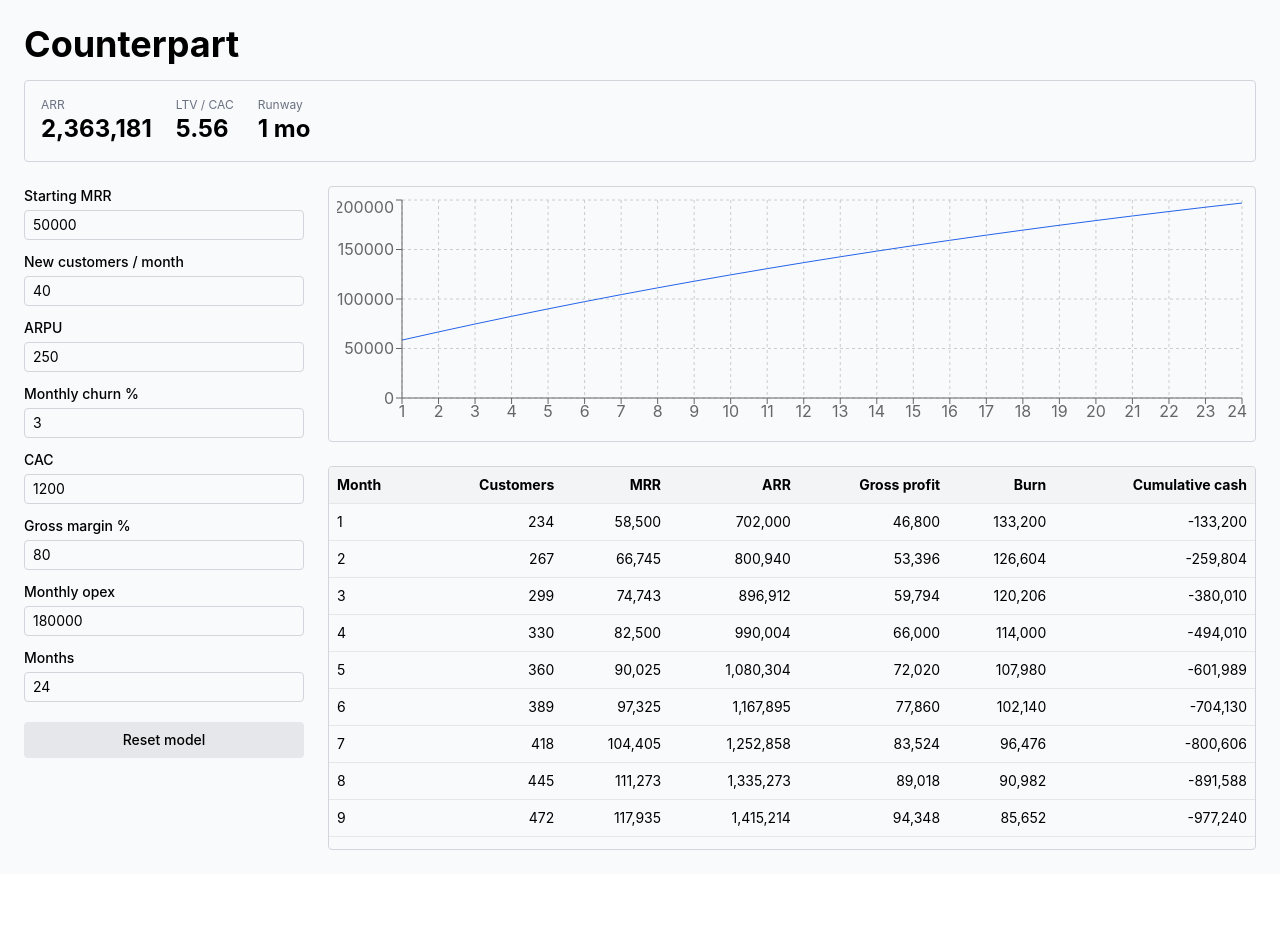
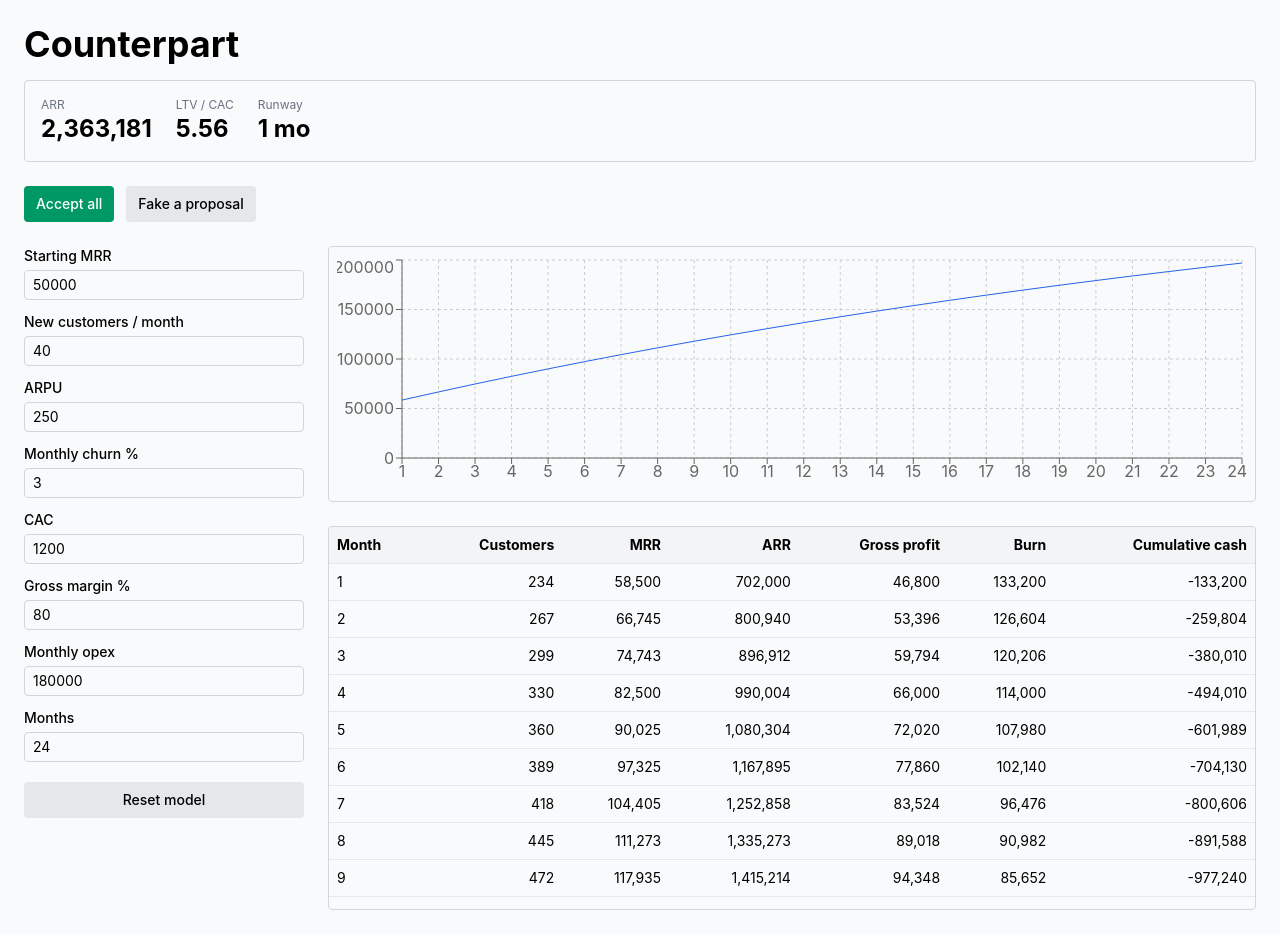
Before and after one commit to amohash/counterpart, a React (Vite) app: page / in a window 1280 px wide. Before the commit the page ends 874 px from the top, so only its background shows below. Built offline with nearby package versions, Linux system fonts and the light colour scheme.

Commit message:
Phase 4: proposal system (amber highlights, accept/reject/accept all)

```diff
--- a/src/App.tsx
+++ b/src/App.tsx
@@ -3,16 +3,41 @@
 import { MrrChart } from './components/MrrChart';
 import { ProjectionTable } from './components/ProjectionTable';
 import { useModelState } from './hooks/useModelState';
+import { useProposals } from './hooks/useProposals';
 
 function App() {
   const { assumptions, output, setAssumption, reset } = useModelState();
+  const { pendingFor, addProposal, accept, reject, acceptAll } = useProposals(setAssumption);
 
   return (
     <div className="min-h-screen bg-gray-50 p-6">
       <h1 className="mb-4 text-4xl font-bold">Counterpart</h1>
       <Headline output={output} />
+      <div className="mt-6 flex gap-3">
+        <button
+          type="button"
+          onClick={acceptAll}
+          className="rounded bg-emerald-600 px-3 py-2 text-sm font-medium text-white hover:bg-emerald-700"
+        >
+          Accept all
+        </button>
+        <button
+          type="button"
+          onClick={() => addProposal('monthlyChurnPct', 15, 'Fake proposal for testing')}
+          className="rounded bg-gray-200 px-3 py-2 text-sm font-medium hover:bg-gray-300"
+        >
+          Fake a proposal
+        </button>
+      </div>
       <div className="mt-6 grid grid-cols-1 gap-6 md:grid-cols-[280px_1fr]">
-        <AssumptionsPanel assumptions={assumptions} onChange={setAssumption} onReset={reset} />
+        <AssumptionsPanel
+          assumptions={assumptions}
+          onChange={setAssumption}
+          onReset={reset}
+          pendingFor={pendingFor}
+          onAcceptProposal={accept}
+          onRejectProposal={reject}
+        />
         <div className="flex flex-col gap-6">
           <MrrChart rows={output.rows} />
           <ProjectionTable rows={output.rows} />
--- a/src/components/AssumptionsPanel.tsx
+++ b/src/components/AssumptionsPanel.tsx
@@ -1,4 +1,6 @@
 import type { Assumptions } from '../model';
+import type { Proposal } from '../proposal';
+import { ProposalHighlight } from './ProposalHighlight';
 
 const FIELDS: { key: keyof Assumptions; label: string }[] = [
   { key: 'startingMRR', label: 'Starting MRR' },
@@ -15,13 +17,26 @@
   assumptions: Assumptions;
   onChange: (key: keyof Assumptions, value: number) => void;
   onReset: () => void;
+  pendingFor: (targetId: keyof Assumptions) => Proposal | undefined;
+  onAcceptProposal: (id: string) => void;
+  onRejectProposal: (id: string) => void;
 }
 
-export function AssumptionsPanel({ assumptions, onChange, onReset }: AssumptionsPanelProps) {
+export function AssumptionsPanel({
+  assumptions,
+  onChange,
+  onReset,
+  pendingFor,
+  onAcceptProposal,
+  onRejectProposal,
+}: AssumptionsPanelProps) {
   return (
     <div className="flex flex-col gap-3">
-      {FIELDS.map(({ key, label }) => (
-        <label key={key} className="flex flex-col gap-1 text-sm">
+      {FIELDS.map(({ key, label }) => {
+        const proposal = pendingFor(key);
+        return (
+          <div key={key} className="flex flex-col gap-1">
+            <label className="flex flex-col gap-1 text-sm">
               <span className="font-medium">{label}</span>
               <input
                 type="number"
@@ -30,7 +45,17 @@
                 onChange={(event) => onChange(key, Number(event.target.value))}
               />
             </label>
-      ))}
+            {proposal && (
+              <ProposalHighlight
+                proposal={proposal}
+                oldValue={assumptions[key]}
+                onAccept={onAcceptProposal}
+                onReject={onRejectProposal}
+              />
+            )}
+          </div>
+        );
+      })}
       <button
         type="button"
         onClick={onReset}
--- /dev/null
+++ b/src/components/ProposalHighlight.tsx
@@ -0,0 +1,35 @@
+import type { Proposal } from '../proposal';
+
+interface ProposalHighlightProps {
+  proposal: Proposal;
+  oldValue: number;
+  onAccept: (id: string) => void;
+  onReject: (id: string) => void;
+}
+
+export function ProposalHighlight({ proposal, oldValue, onAccept, onReject }: ProposalHighlightProps) {
+  return (
+    <div className="rounded border border-amber-400 bg-amber-50 p-2 text-xs">
+      <p className="font-medium text-amber-800">
+        {oldValue} → {proposal.newValue}
+      </p>
+      <p className="mt-1 text-amber-700">{proposal.rationale}</p>
+      <div className="mt-2 flex gap-2">
+        <button
+          type="button"
+          onClick={() => onAccept(proposal.id)}
+          className="rounded bg-amber-600 px-2 py-1 font-medium text-white hover:bg-amber-700"
+        >
+          Accept
+        </button>
+        <button
+          type="button"
+          onClick={() => onReject(proposal.id)}
+          className="rounded bg-gray-200 px-2 py-1 font-medium hover:bg-gray-300"
+        >
+          Reject
+        </button>
+      </div>
+    </div>
+  );
+}
--- /dev/null
+++ b/src/hooks/useProposals.ts
@@ -0,0 +1,51 @@
+import { useState } from 'react';
+import type { Assumptions } from '../model';
+import { createProposal, withStatus, type Proposal } from '../proposal';
+
+interface UseProposalsResult {
+  proposals: Proposal[];
+  pendingFor: (targetId: keyof Assumptions) => Proposal | undefined;
+  addProposal: (targetId: keyof Assumptions, newValue: number, rationale: string) => Proposal;
+  accept: (id: string) => void;
+  reject: (id: string) => void;
+  acceptAll: () => void;
+}
+
+export function useProposals(
+  setAssumption: (key: keyof Assumptions, value: number) => void,
+): UseProposalsResult {
+  const [proposals, setProposals] = useState<Proposal[]>([]);
+
+  const pendingFor = (targetId: keyof Assumptions) =>
+    proposals.find((proposal) => proposal.targetId === targetId && proposal.status === 'pending');
+
+  const addProposal = (targetId: keyof Assumptions, newValue: number, rationale: string) => {
+    const proposal = createProposal(targetId, newValue, rationale);
+    setProposals((current) => [...current, proposal]);
+    return proposal;
+  };
+
+  const accept = (id: string) => {
+    const proposal = proposals.find((item) => item.id === id);
+    if (!proposal) return;
+
+    setAssumption(proposal.targetId, proposal.newValue);
+    setProposals((current) =>
+      current.map((item) => (item.id === id ? withStatus(item, 'accepted') : item)),
+    );
+  };
+
+  const reject = (id: string) => {
+    setProposals((current) =>
+      current.map((item) => (item.id === id ? withStatus(item, 'rejected') : item)),
+    );
+  };
+
+  const acceptAll = () => {
+    proposals
+      .filter((proposal) => proposal.status === 'pending')
+      .forEach((proposal) => accept(proposal.id));
+  };
+
+  return { proposals, pendingFor, addProposal, accept, reject, acceptAll };
+}
--- /dev/null
+++ b/src/proposal.ts
@@ -0,0 +1,27 @@
+import type { Assumptions } from './model';
+
+export type ProposalStatus = 'pending' | 'accepted' | 'rejected';
+
+export interface Proposal {
+  id: string;
+  targetId: keyof Assumptions;
+  newValue: number;
+  rationale: string;
+  status: ProposalStatus;
+}
+
+let nextId = 1;
+
+export function createProposal(
+  targetId: keyof Assumptions,
+  newValue: number,
+  rationale: string,
+): Proposal {
+  const id = `proposal-${nextId}`;
+  nextId += 1;
+  return { id, targetId, newValue, rationale, status: 'pending' };
+}
+
+export function withStatus(proposal: Proposal, status: ProposalStatus): Proposal {
+  return { ...proposal, status };
+}
```
Also changed, not shown: 2 other files (tests, documents, lock files or other folders). Lines whose indentation alone changed are shown as unchanged.
